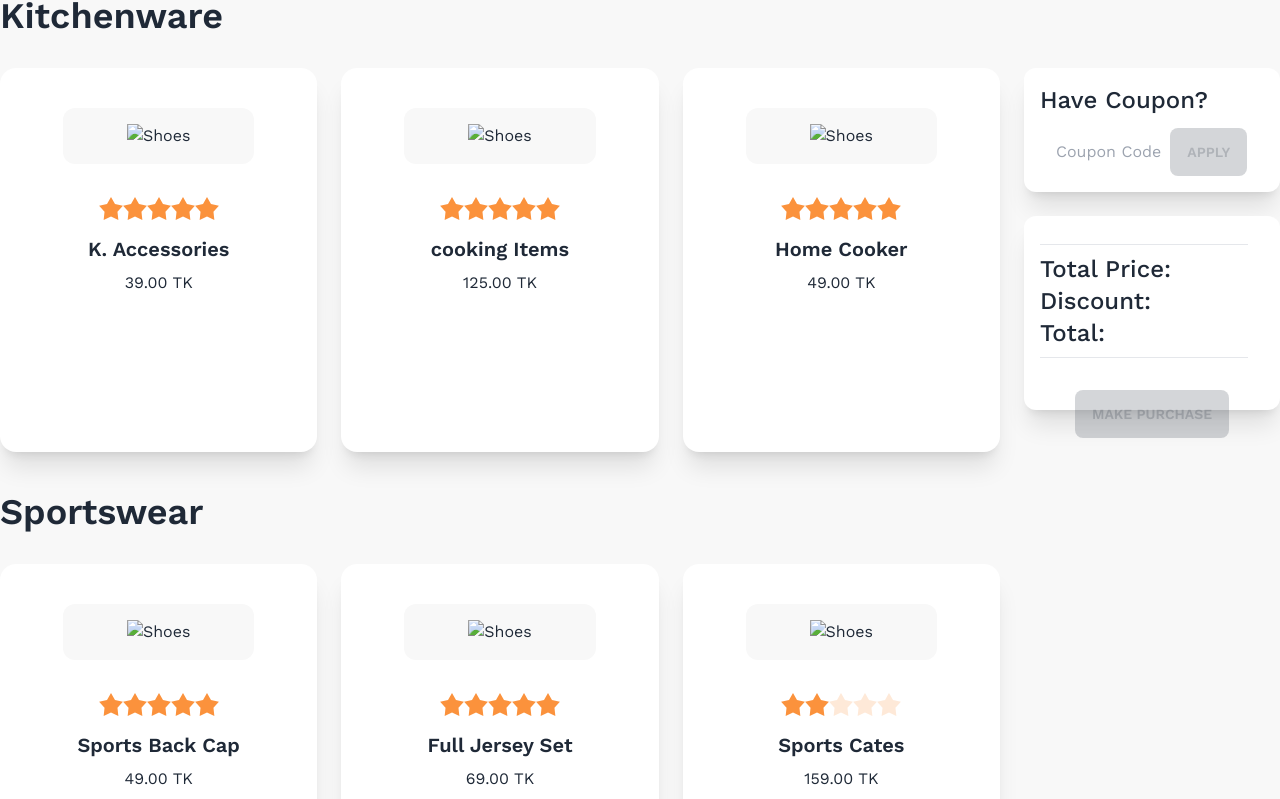
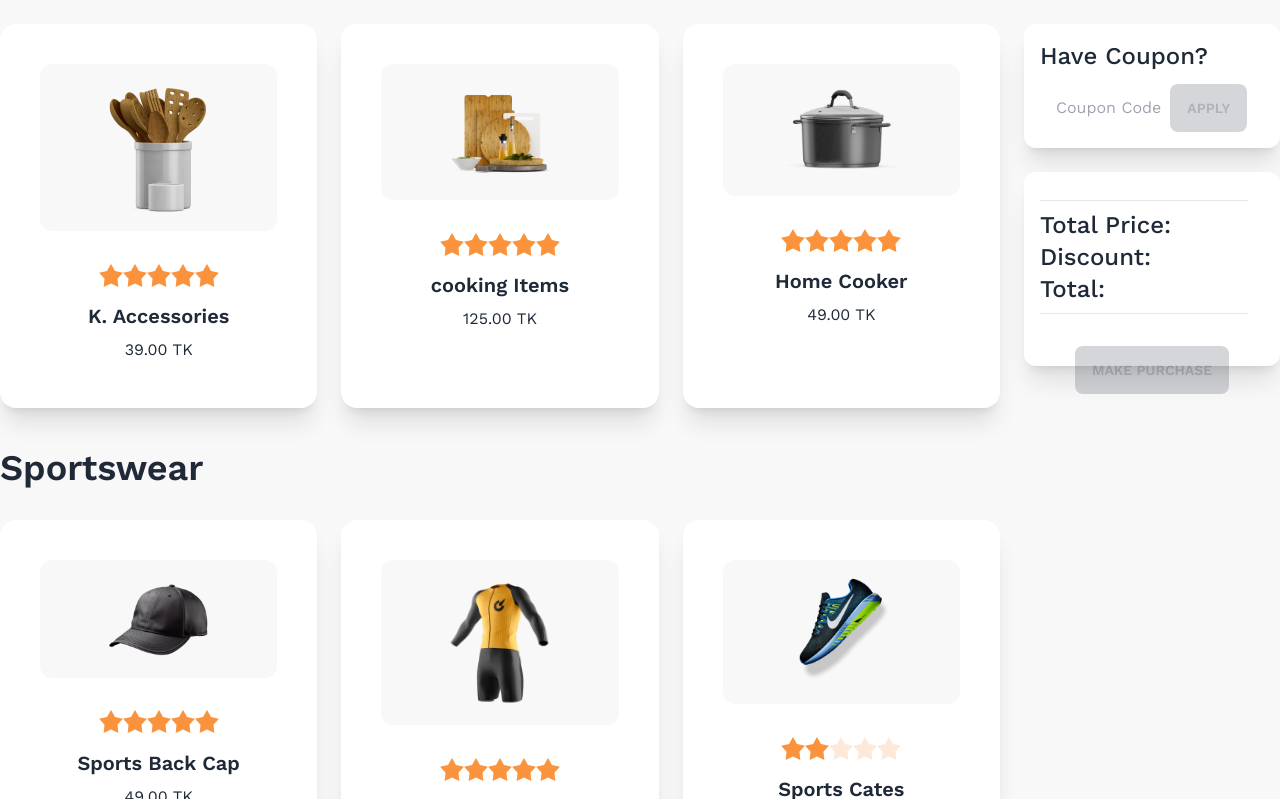
Before and after one commit to almuktadiir/discount-coupon-code-website, a plain HTML site: page index.html in a window 1280 px wide. Shown: the part 736-1535 px from the top of the page. Drawn offline with nearby package versions, Linux system fonts and the light colour scheme; the site is published under a folder, as on GitHub Pages, so addresses that start at the root find nothing.

Commit message:
images fix

```diff
--- a/index.html
+++ b/index.html
@@ -26,7 +26,7 @@
       <div class="hero bg-[#F9F6E2] py-20">
         <div class="hero-content flex-col  lg:flex-row-reverse">
           <div class="lg:w-2/6">
-            <img src="/images/Summer-1.png" class="max-w-sm rounded-lg" />
+            <img src="images/Summer-1.png" class="max-w-sm rounded-lg" />
           </div>
           <div class="lg:w-4/6 text-center">
             <h1 class="text-3xl font-medium">---SALE FEVER---</h1>
@@ -48,7 +48,7 @@
           <!-- card 1 -->
           <div class="card bg-base-100 shadow-xl h-96" onclick="cardItem1(this)">
             <figure class="px-10 pt-10">
-              <img src="/images/prod1.png" alt="Shoes" class="rounded-xl bg-[#F8F8F8] px-16 py-4" />
+              <img src="images/prod1.png" alt="Shoes" class="rounded-xl bg-[#F8F8F8] px-16 py-4" />
             </figure>
             <div class="card-body items-center text-center">
               <div>
@@ -67,7 +67,7 @@
           <!-- card 2 -->
           <div class="card bg-base-100 shadow-xl h-96" onclick="cardItem2(this)">
             <figure class="px-10 pt-10">
-              <img src="/images/prod2.png" alt="Shoes" class="rounded-xl bg-[#F8F8F8] px-16 py-4" />
+              <img src="images/prod2.png" alt="Shoes" class="rounded-xl bg-[#F8F8F8] px-16 py-4" />
             </figure>
             <div class="card-body items-center text-center">
               <div>
@@ -86,7 +86,7 @@
           <!-- card 3 -->
           <div class="card-item card bg-base-100 shadow-xl h-96" onclick="cardItem3(this)">
             <figure class="px-10 pt-10">
-              <img src="/images/prod3.png" alt="Shoes" class="rounded-xl bg-[#F8F8F8] px-16 py-4" />
+              <img src="images/prod3.png" alt="Shoes" class="rounded-xl bg-[#F8F8F8] px-16 py-4" />
             </figure>
             <div class="card-body items-center text-center">
               <div>
@@ -149,7 +149,7 @@
             <!-- card 1 -->
             <div class="card bg-base-100 shadow-xl" onclick="cardItem4(this)">
               <figure class="px-10 pt-10">
-                <img src="/images/prod4.png" alt="Shoes" class="rounded-xl bg-[#F8F8F8] px-16 py-4" />
+                <img src="images/prod4.png" alt="Shoes" class="rounded-xl bg-[#F8F8F8] px-16 py-4" />
               </figure>
               <div class="card-body items-center text-center">
                 <div>
@@ -168,7 +168,7 @@
             <!-- card 2 -->
             <div class="card bg-base-100 shadow-xl" onclick="cardItem5(this)">
               <figure class="px-10 pt-10">
-                <img src="/images/prod5.png" alt="Shoes" class="rounded-xl bg-[#F8F8F8] px-16 py-4" />
+                <img src="images/prod5.png" alt="Shoes" class="rounded-xl bg-[#F8F8F8] px-16 py-4" />
               </figure>
               <div class="card-body items-center text-center">
                 <div>
@@ -187,7 +187,7 @@
             <!-- card 3 -->
             <div class="card bg-base-100 shadow-xl" onclick="cardItem6(this)">
               <figure class="px-10 pt-10">
-                <img src="/images/prod6.png" alt="Shoes" class="rounded-xl bg-[#F8F8F8] px-16 py-4" />
+                <img src="images/prod6.png" alt="Shoes" class="rounded-xl bg-[#F8F8F8] px-16 py-4" />
               </figure>
               <div class="card-body items-center text-center">
                 <div>
```
